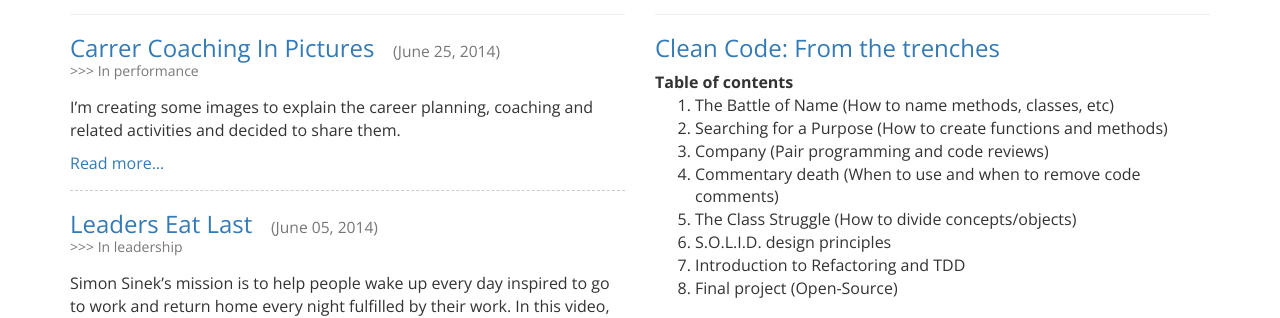
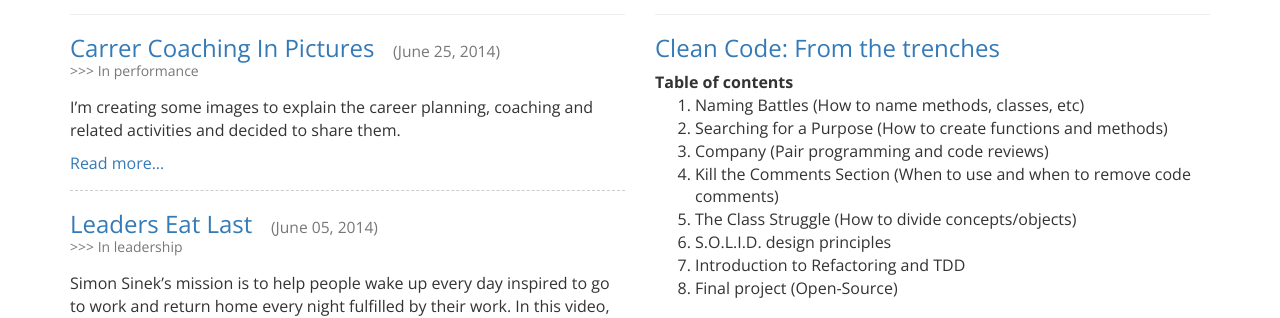
Before and after one commit to Hbas/hbas.github.io, a Jekyll site: the page built from index.html, in a window 1280 px wide. Shown: the part 929-1247 px from the top of the page. Built offline with Jekyll 4.4.1, drawn with Linux system fonts in a browser that asks for light colours; nearby versions of some CDN libraries.

Commit message:
Improving wording

```diff
--- a/index.html
+++ b/index.html
@@ -58,10 +58,10 @@ layout: default
       <div>
         <strong>Table of contents</strong>
         <ol>
-          <li>The Battle of Name (How to name methods, classes, etc)</li>
+          <li>Naming Battles (How to name methods, classes, etc)</li>
           <li>Searching for a Purpose (How to create functions and methods)</li>
           <li>Company (Pair programming and code reviews)</li>
-          <li>Commentary death (When to use and when to remove code comments)</li>
+          <li>Kill the Comments Section (When to use and when to remove code comments)</li>
           <li>The Class Struggle (How to divide concepts/objects)</li>
           <li>S.O.L.I.D. design principles</li>
           <li>Introduction to Refactoring and TDD</li>
```
